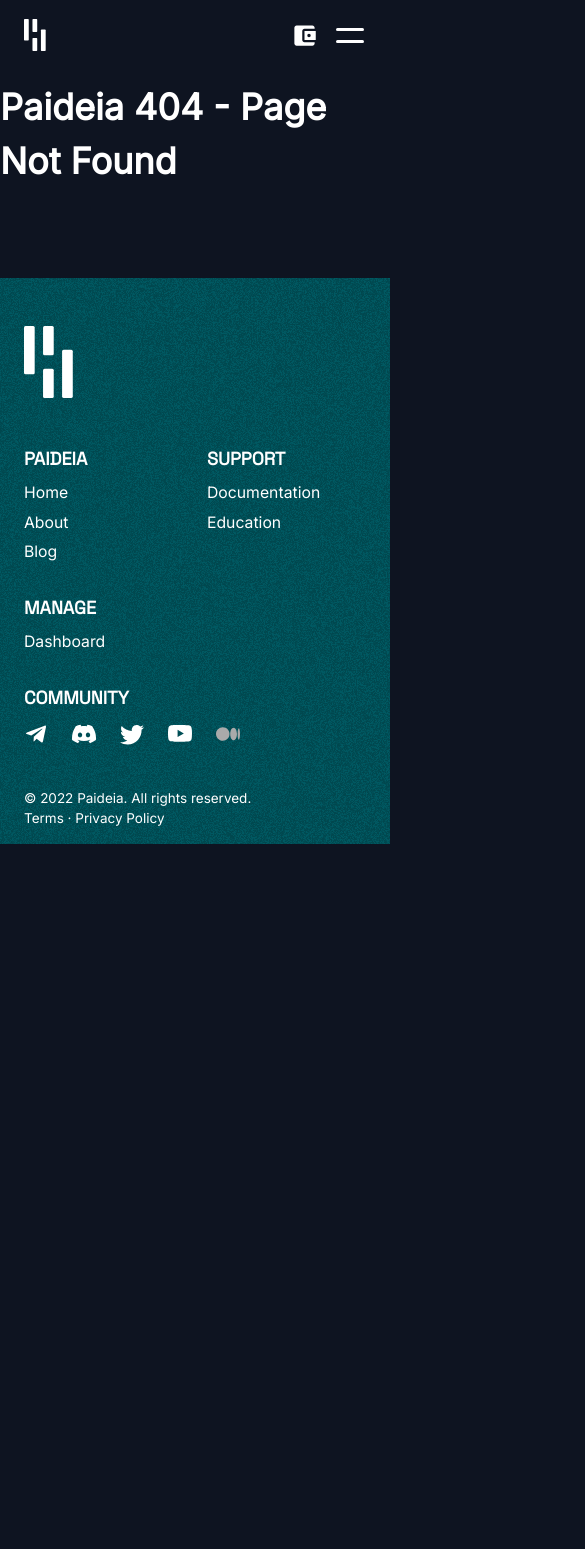
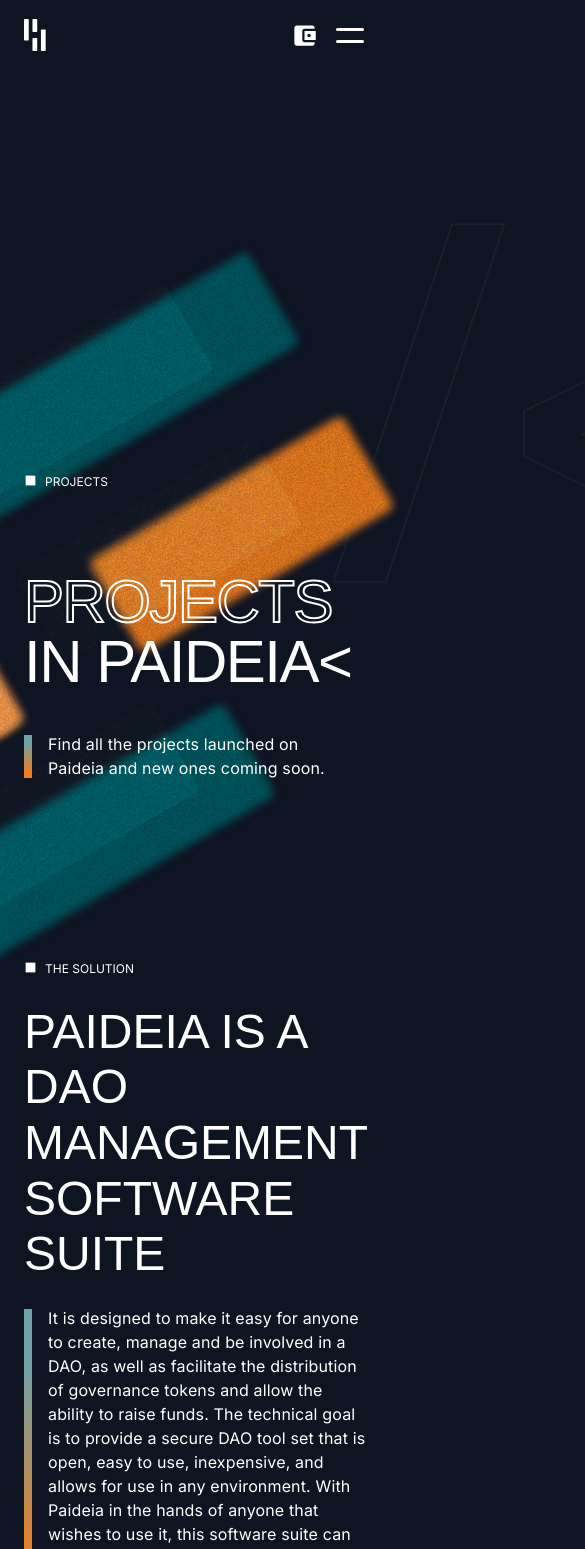
Before and after one commit to paideiadao/paideia-frontend, a Next.js app: page /projects in a window 390 px wide. Before the commit this address had no page. Shown: the top 1549 px of the page, 585 px wide, since content can reach past the window. Before the commit the page ends 844 px from the top, so only its background shows below. Built offline with nearby package versions, Linux system fonts and the light colour scheme; a web font is replaced by a local one.

Commit message:
in page nav fixes and improvements, mobile and desktop versions

```diff
--- a/components/PageNav.tsx
+++ b/components/PageNav.tsx
@@ -9,7 +9,6 @@ import {
   ListItemIcon,
   Icon,
   Grid,
-
   useMediaQuery,
   Fab,
   Zoom,
@@ -17,7 +16,6 @@ import {
   Fade,
   Typography
 } from '@mui/material';
-import Link from 'next/link';
 import { PageNavContext } from '@components/Layout'
 
 const listItemSx = {
@@ -35,8 +33,7 @@ interface IPageNav {
   children: React.ReactNode;
 }
 
-function NavPopup(props: { children: React.ReactNode }) {
-  const { children } = props;
+function NavPopup(props: { children: React.ReactNode, navOpen: boolean }) {
   const trigger = useScrollTrigger({
     disableHysteresis: true,
     threshold: 100,
@@ -46,21 +43,15 @@ function NavPopup(props: { children: React.ReactNode }) {
     <Zoom in={trigger}>
       <Box
         role="presentation"
-        sx={{ position: "fixed", bottom: 16, right: 16, zIndex: "26" }}
+        sx={{ position: "fixed", bottom: 16, right: 16, zIndex: props.navOpen ? '61' : '5' }}
       >
-        {children}
+        {props.children}
       </Box>
     </Zoom>
   );
 }
 
-const lottieStyle = {
-  width: '36px',
-  height: '36px'
-}
-
 const PageNav: FC<IPageNav> = ({ navLinks, children }) => {
-
   const [sliderSx, setSliderSx] = useState({
     mt: undefined,
     height: undefined,
@@ -99,12 +90,16 @@ const PageNav: FC<IPageNav> = ({ navLinks, children }) => {
 
     const visibleHeight = window.innerHeight
     const barElement = document.getElementById('navPositionBar')
-    const barHeight = barElement?.getBoundingClientRect().height
-    const sliderHeight = visibleHeight / totalHeight * barHeight
+    let barHeight = 0
+    let sliderHeight = 0
+    if (barElement) {
+      barHeight = barElement?.getBoundingClientRect().height
+      sliderHeight = visibleHeight / totalHeight * barHeight
+    }
 
     setSliderSx({
       ...sliderSx,
-      height: sliderHeight,
+      height: (sliderHeight < barHeight) ? sliderHeight : barHeight, // number
     });
 
     setTopAndBottom((prevState) => ({
@@ -190,7 +185,6 @@ const PageNav: FC<IPageNav> = ({ navLinks, children }) => {
 
   const openPageNav = () => {
     setPageNavOpen(!pageNavOpen)
-
   }
 
   const navBarList = (
@@ -224,7 +218,7 @@ const PageNav: FC<IPageNav> = ({ navLinks, children }) => {
 
 
   const navBarListSmall = (
-    <List sx={{ p: 0 }}>
+    <List sx={{ p: 0, position: 'absolute', bottom: 80, right: 16 }}>
       {navLinks.map(({ icon, name, position }, i: number) => (
         <ListItem
           key={i}
@@ -279,7 +273,7 @@ const PageNav: FC<IPageNav> = ({ navLinks, children }) => {
         <Grid item md={9}>
           {children}
         </Grid>
-        <Grid item>{navBarList}</Grid>
+
       </Grid>
 
     )
@@ -294,29 +288,19 @@ const PageNav: FC<IPageNav> = ({ navLinks, children }) => {
               height: "100vh",
               width: "100vw",
               position: "fixed",
-              top: "0px",
-              left: '0px',
-              zIndex: "25",
+              bottom: 0,
+              right: 0,
+              zIndex: pageNavOpen ? '60' : '15',
               background: "rgba(0, 0, 0, 0.1)",
               backdropFilter: "blur(55px)",
               p: "24px",
             }}
           >
-            <Grid
-              container
-              direction="column"
-              justifyContent="flex-end"
-              alignItems="flex-end"
-              sx={{ height: 'calc(100vh - 110px)' }}
-            >
-              <Grid item>
             {navBarListSmall}
-              </Grid>
-            </Grid>
             <Box sx={{
-              position: 'absolute',
-              bottom: '0',
-              left: '0',
+            position: 'fixed',
+            bottom: 0,
+            left: 0,
             height: '45vh',
             width: '100vw',
             zIndex: '-1',
@@ -326,7 +310,7 @@ const PageNav: FC<IPageNav> = ({ navLinks, children }) => {
           </Box>
           </Box>
         </Fade>
-        <NavPopup>
+        <NavPopup navOpen={pageNavOpen}>
           <Fab sx={{
             bgcolor: !pageNavOpen ? '#ED7E21' : '#FFFFFF',
             '&:hover:focus': {
@@ -338,7 +322,6 @@ const PageNav: FC<IPageNav> = ({ navLinks, children }) => {
           >
 
           </Fab>
-
         </NavPopup>
       </>
     )
--- a/components/layout/Header.tsx
+++ b/components/layout/Header.tsx
@@ -7,6 +7,7 @@ import IconButton from "@mui/material/IconButton";
 import Typography from "@mui/material/Typography";
 import Container from "@mui/material/Container";
 import Button from "@mui/material/Button";
+import { useMediaQuery } from '@mui/material';
 import Paideia from "@components/svgs/Paideia";
 import AccountBalanceWalletIcon from "@mui/icons-material/AccountBalanceWallet";
 import { DarkTheme, LightTheme } from "@theme/theme";
@@ -20,6 +21,7 @@ import KeyboardArrowUpIcon from "@mui/icons-material/KeyboardArrowUp";
 import Zoom from "@mui/material/Zoom";
 import Toolbar from "@mui/material/Toolbar";
 import { PageNavContext } from '@components/Layout'
+import { useRouter } from "next/router";
 // import ConnectWallet from "@components/wallet/ConnectWallet";
 
 const pages = [
@@ -41,6 +43,11 @@ const pages = [
   {
     name: "Documentation",
     link: "https://docs.paideia.im",
+    disabled: false,
+  },
+  {
+    name: "Projects",
+    link: "projects",
     disabled: false,
   },
   {
@@ -86,9 +93,11 @@ function ScrollTop(props: { children: React.ReactNode }) {
   );
 }
 
-export default function Header(props) {
+export default function Header() {
   const [navbarOpen, setNavbarOpen] = React.useState(false);
   const { inPageNav } = useContext(PageNavContext)
+
+  const checkWide = useMediaQuery('(min-width:1100px)')
 
   const trigger = useScrollTrigger({
     disableHysteresis: true,
@@ -349,13 +358,13 @@ export default function Header(props) {
           </Grid>
         </Box>
       </Fade>
-      {!inPageNav ? (
-        <ScrollTop {...props}>
-          <Fab color="secondary" size="small" aria-label="scroll back to top">
+      {(!inPageNav || checkWide) && (
+        <ScrollTop>
+          <Fab sx={{ background: '#ED7E21' }} size="small" aria-label="scroll back to top">
             <KeyboardArrowUpIcon />
           </Fab>
         </ScrollTop>
-      ) : null}
+      )}
     </>
   );
 }
--- /dev/null
+++ b/pages/projects.tsx
@@ -0,0 +1,72 @@
+
+import React, { FC } from 'react';
+import PageHeader from "@components/PageHeader";
+import PageNav from "@components/PageNav";
+import {
+  Typography,
+  Grid,
+  Container,
+  Box,
+} from "@mui/material";
+import Image from "next/image";
+import SectionHeading from "@components/SectionHeading";
+import { DarkTheme } from "@theme/theme";
+
+const navLinks = [
+  {
+    name: "Introduction",
+    icon: "waving_hand",
+    link: "sponsored",
+    position: undefined,
+  },
+  {
+    name: "Whitepaper",
+    icon: "description",
+    link: "feedback",
+    position: undefined,
+  },
+  {
+    name: "The Solution",
+    icon: "emoji_objects",
+    link: "activedaos",
+    position: undefined,
+  },
+];
+
+export default function Projects() {
+  return (
+    <>
+      <PageHeader
+        bgUrl="/about-header-bg.png"
+        sectionTitle="Projects"
+        titleLineOne="Projects"
+        titleLineTwo="In Paideia&lt;"
+        subTitleOne="Find all the projects launched on"
+        subTitleTwo="Paideia and new ones coming soon. "
+      />
+      <Container sx={{ px: "24px", py: '60px' }} id="navContainer">
+        <PageNav navLinks={navLinks}>
+          <Box component="section" id="sponsored">
+
+          </Box>
+          <Box component="section" id="feedback">
+
+          </Box>
+
+          <Box component="section" id="activedaos">
+            <SectionHeading
+              category="The Solution"
+              title="Paideia is a DAO management software suite"
+              sx={{ mb: '280px' }}
+            >
+              It is designed to make it easy for anyone to create, manage and be involved in a DAO, as well as facilitate the distribution of governance tokens and allow the ability to raise funds. The technical goal is to provide a secure DAO tool set that is open, easy to use, inexpensive, and allows for use in any environment.
+
+              With Paideia in the hands of anyone that wishes to use it, this software suite can open new ways for people to work together, to change their lives and the world for the better.
+            </SectionHeading>
+          </Box>
+
+        </PageNav>
+      </Container>
+    </>
+  );
+}
```
Lines whose indentation alone changed are shown as unchanged.
